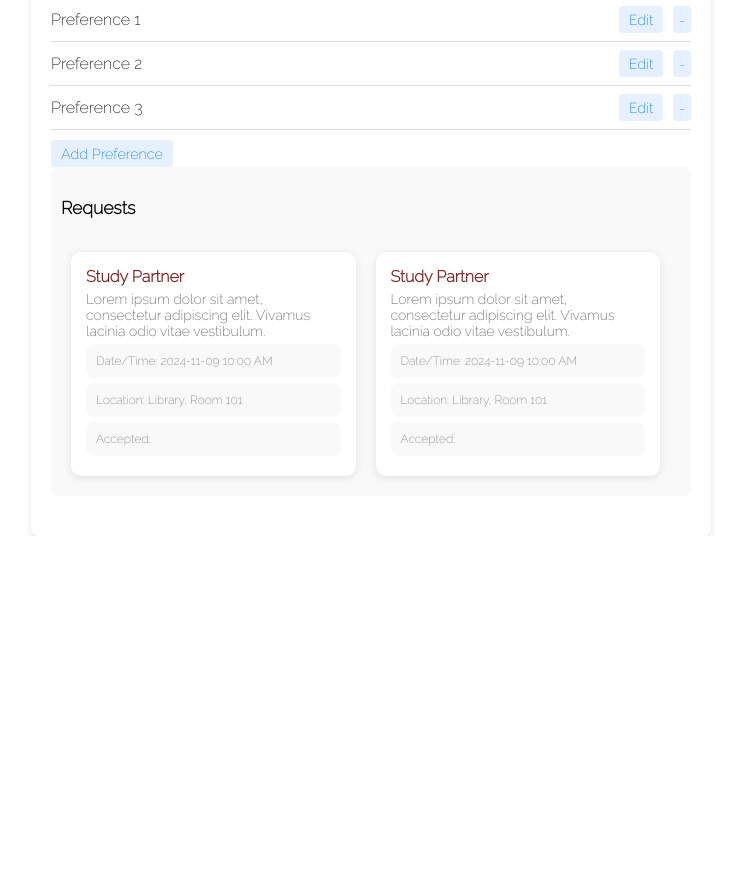
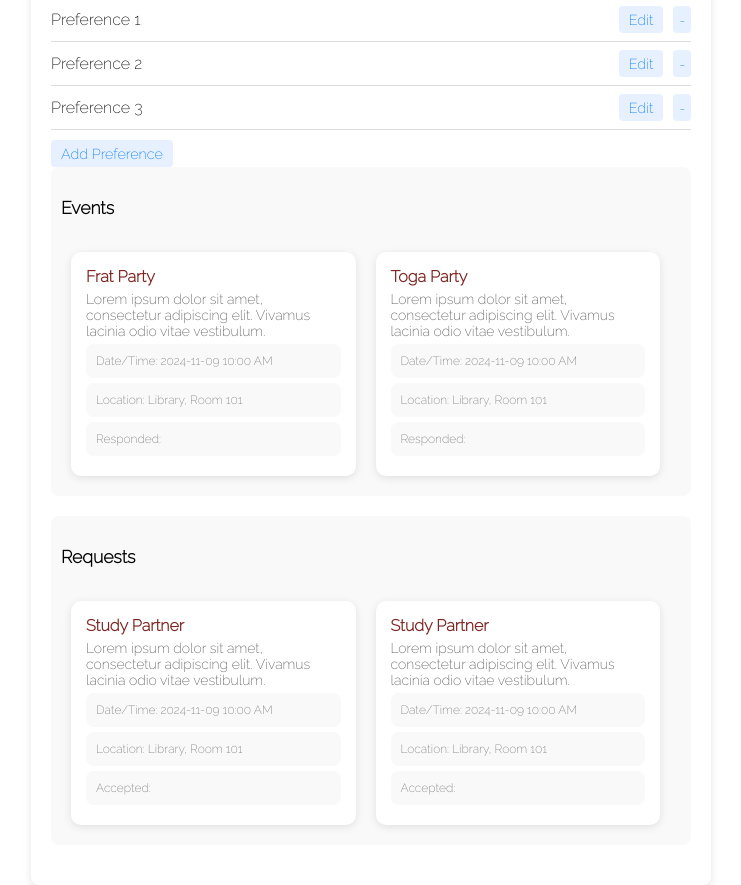
Before and after one commit to punya124/HackUMass, a Flask app: page /account in a window 1280 px wide. Shown: the part 533-1418 px from the top of the page, without its empty margins (309-1050 px from the left). Before the commit the page ends 1069 px from the top, so only its background shows below. Run offline with Flask 3, Linux system fonts and the light colour scheme; some libraries are stand-ins or nearby versions.

Commit message:
added events

```diff
--- a/templates/accounts.html
+++ b/templates/accounts.html
@@ -85,19 +85,19 @@
 
 <!-- Events Section -->
 <div class="box-section">
-    <div class="section-header">Requests</div>
+    <div class="section-header">Events</div>
     <!-- Grid Container -->
     <div class="grid">
         <div class="rqstcard">
             <div class="rqstcard-content">
                 <div class="text">
-                    <p class="role">Study Partner</p>
+                    <p class="role">Frat Party</p>
                     <p class="description">Lorem ipsum dolor sit amet, consectetur adipiscing elit. Vivamus lacinia
                         odio
                         vitae vestibulum.</p>
                     <p class="details">Date/Time: 2024-11-09 10:00 AM</p>
                     <p class="details">Location: Library, Room 101</p>
-                    <p class="details">Accepted: </p>
+                    <p class="details">Responded: </p>
 
                 </div>
             </div>
@@ -106,13 +106,13 @@
         <div class="rqstcard">
             <div class="rqstcard-content">
                 <div class="text">
-                    <p class="role">Study Partner</p>
+                    <p class="role">Toga Party</p>
                     <p class="description">Lorem ipsum dolor sit amet, consectetur adipiscing elit. Vivamus lacinia
                         odio
                         vitae vestibulum.</p>
                     <p class="details">Date/Time: 2024-11-09 10:00 AM</p>
                     <p class="details">Location: Library, Room 101</p>
-                    <p class="details">Accepted: </p>
+                    <p class="details">Responded: </p>
 
                 </div>
             </div>
@@ -120,10 +120,49 @@
 
         <!-- Add more cards as needed -->
     </div>
+</div>
 
 
 
-</div>
+
+    <!-- Reuqests Section -->
+    <div class="box-section">
+        <div class="section-header">Requests</div>
+        <!-- Grid Container -->
+        <div class="grid">
+            <div class="rqstcard">
+                <div class="rqstcard-content">
+                    <div class="text">
+                        <p class="role">Study Partner</p>
+                        <p class="description">Lorem ipsum dolor sit amet, consectetur adipiscing elit. Vivamus lacinia
+                            odio
+                            vitae vestibulum.</p>
+                        <p class="details">Date/Time: 2024-11-09 10:00 AM</p>
+                        <p class="details">Location: Library, Room 101</p>
+                        <p class="details">Accepted: </p>
+
+                    </div>
+                </div>
+            </div>
+
+            <div class="rqstcard">
+                <div class="rqstcard-content">
+                    <div class="text">
+                        <p class="role">Study Partner</p>
+                        <p class="description">Lorem ipsum dolor sit amet, consectetur adipiscing elit. Vivamus lacinia
+                            odio
+                            vitae vestibulum.</p>
+                        <p class="details">Date/Time: 2024-11-09 10:00 AM</p>
+                        <p class="details">Location: Library, Room 101</p>
+                        <p class="details">Accepted: </p>
+
+                    </div>
+                </div>
+            </div>
+
+            <!-- Add more cards as needed -->
+        </div>
+    </div>
 
 
 </body>
```
